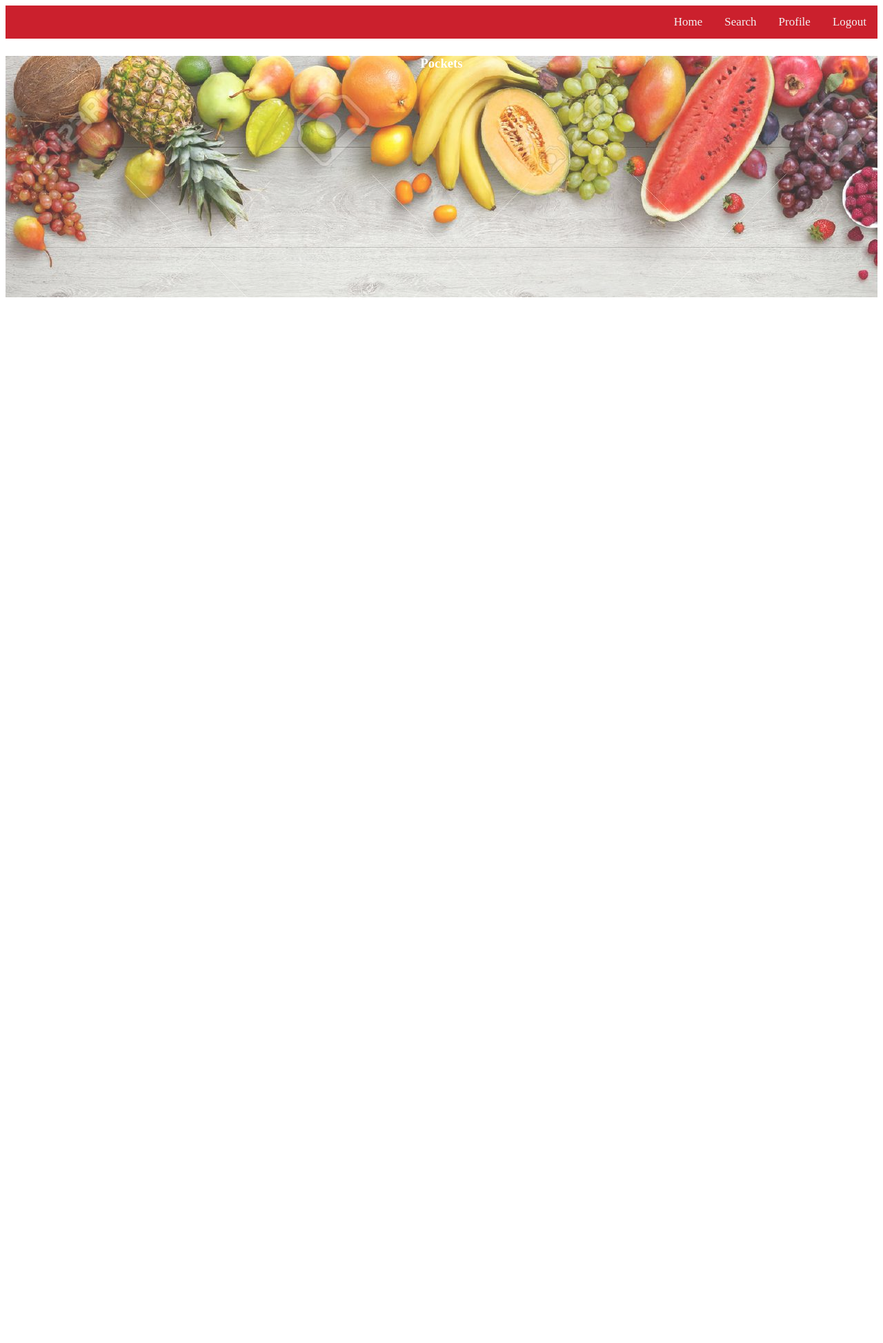
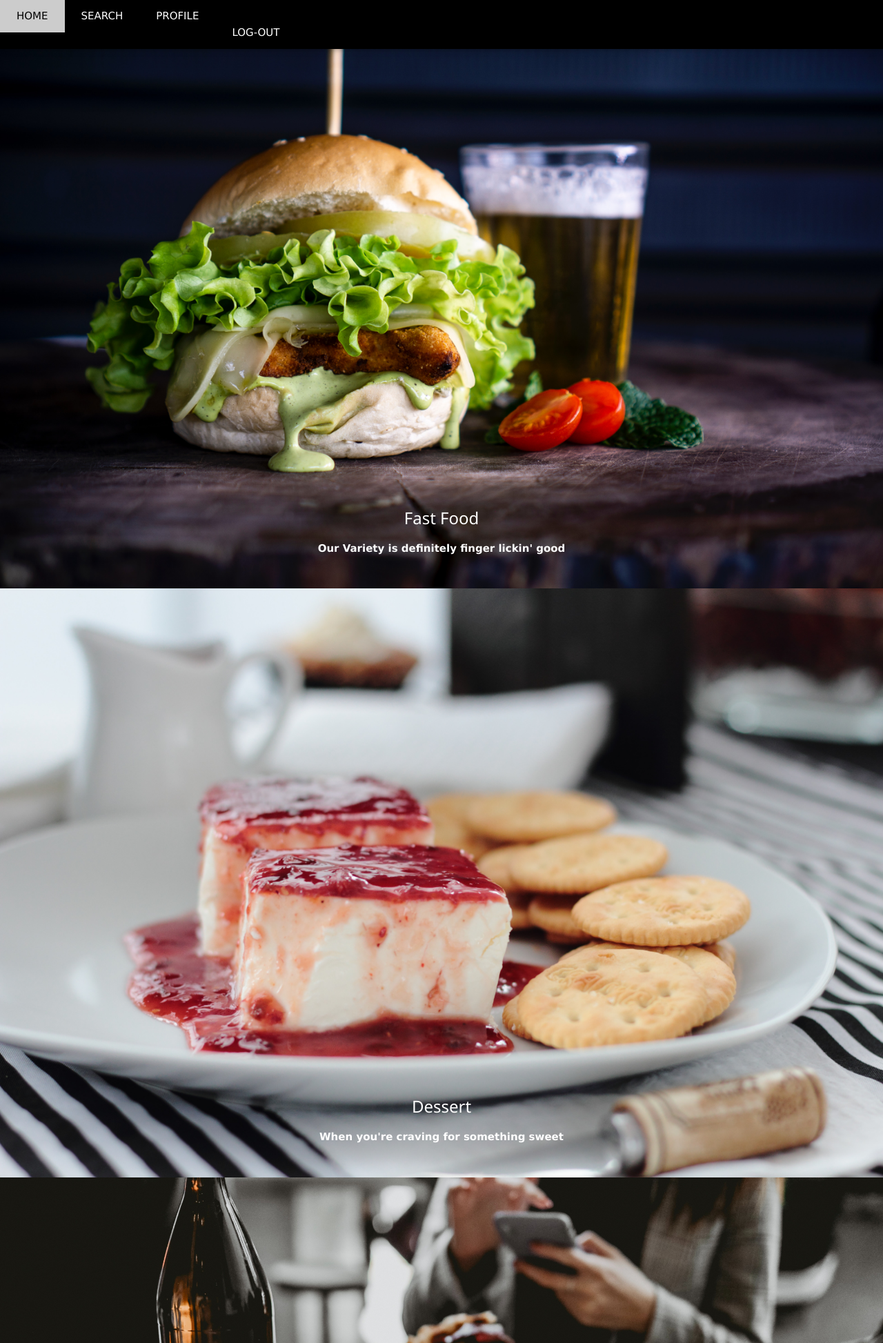
Before and after one commit to tejaskash/Food, a Flask app: template templates/dashboard.html in a window 1280 px wide. Shown: the top 1947 px of the page at 69% size. Before the commit the page ends 431 px from the top, so only its background shows below. Run offline with Flask 2, Linux system fonts and the light colour scheme; the template is opened without the code that fills it, so the values that code supplies are empty.

Commit message:
Last commit before dinner

```diff
--- a/templates/dashboard.html
+++ b/templates/dashboard.html
@@ -1,16 +1,17 @@
 <!DOCTYPE html>
 <html lang="en">
   <head>
-    <meta charset="UTF-8">
-    <meta name="viewport" content="width=device-width, initial-scale=1.0">
-    <meta http-equiv="X-UA-Compatible" content="ie=edge">
+    <meta charset="UTF-8" />
+    <meta name="viewport" content="width=device-width, initial-scale=1.0" />
+    <meta http-equiv="X-UA-Compatible" content="ie=edge" />
+    <link rel="stylesheet" href="https://www.w3schools.com/w3css/4/w3.css" />
     <title>Dashboard</title>
     <style>
-        .topnav{
-            background-color:#CB202D;
-            overflow:hidden;
+      .topnav {
+        background-color: #cb202d;
+        overflow: hidden;
       }
-        .topnav a{
+      .topnav a {
         float: right;
         color: #f2f2f2;
         text-align: center;
@@ -18,24 +19,26 @@
         text-decoration: none;
         font-size: 17px;
       }
-        .topnav a:hover{
+      .topnav a:hover {
         background-color: #ddd;
         color: black;
       }
-        .topnav a.active{
-            background-color: #4CAF50;
+      .topnav a.active {
+        background-color: #4caf50;
         color: white;
       }
-        body{
-            background-color:white;
+      body {
+        background-color: white;
       }
-        .pockets{
-            margin-top:25px;
-            background-color:#CB202D;
+      .pockets {
+        margin-top: 25px;
+        background-color: #cb202d;
         height: 350px;
         opacity: 0.8;
         filter: alpha(opacity=30);
-            background-image: url("../static/images/bg.jpg");
+      }
+      .logout{
+          float: right;
       }
     </style>
   </head>
@@ -46,14 +49,145 @@
           this.class="active";
       }
     </script>
-    <div class="topnav">
-            <a  href="/logout">Logout</a>
-            <a  href="/profile">Profile</a>
-            <a  href="/search">Search</a>
-            <a  href="#home">Home</a>
+    <div class="w3-top">
+      <div class="w3-bar w3-black w3-card">
+        <a
+          class="w3-bar-item w3-button w3-padding-large w3-hide-medium w3-hide-large w3-right"
+          href="javascript:void(0)"
+          onclick="myFunction()"
+          title="Toggle Navigation Menu"
+          ><i class="fa fa-bars"></i
+        ></a>
+        <a href="#" class="w3-bar-item w3-button w3-padding-large">HOME</a>
+        <a
+          href="/search"
+          class="w3-bar-item w3-button w3-padding-large w3-hide-small"
+          >SEARCH</a
+        >
+        <a
+          href="/profile"
+          class="w3-bar-item w3-button w3-padding-large w3-hide-small"
+          >PROFILE</a
+        >
+        <a
+          href="#"
+          class="w3-bar-item w3-button w3-padding-large w3-hide-small logout"
+          ></a
+        >
+        <a
+          href="#"
+          class="w3-bar-item w3-button w3-padding-large w3-hide-small logout"
+          ></a
+        >
+        <a
+          href="#"
+          class="w3-bar-item w3-button w3-padding-large w3-hide-small logout"
+          ></a
+        >
+        <a
+          href="#"
+          class="w3-bar-item w3-button w3-padding-large w3-hide-small logout"
+          ></a
+        >
+        <a
+          href="#"
+          class="w3-bar-item w3-button w3-padding-large w3-hide-small logout"
+          ></a
+        >
+        <a
+          href="#"
+          class="w3-bar-item w3-button w3-padding-large w3-hide-small logout"
+          ></a
+        >
+        <a
+          href="#"
+          class="w3-bar-item w3-button w3-padding-large w3-hide-small logout"
+          ></a
+        >
+        <a
+          href="#"
+          class="w3-bar-item w3-button w3-padding-large w3-hide-small logout"
+          ></a
+        >
+        <a
+          href="#"
+          class="w3-bar-item w3-button w3-padding-large w3-hide-small logout"
+          ></a
+        >
+        <a
+          href="#"
+          class="w3-bar-item w3-button w3-padding-large w3-hide-small logout"
+          ></a
+        >
+        <a
+          href="#"
+          class="w3-bar-item w3-button w3-padding-large w3-hide-small logout"
+          ></a
+        >
+        <a
+          href="#"
+          class="w3-bar-item w3-button w3-padding-large w3-hide-small logout"
+          ></a
+        >
+        <a
+          href="#"
+          class="w3-bar-item w3-button w3-padding-large w3-hide-small logout"
+          ></a
+        >
+        <a
+          href="#"
+          class="w3-bar-item w3-button w3-padding-large w3-hide-small logout"
+          ></a
+        >
+        <a
+          href="#"
+          class="w3-bar-item w3-button w3-padding-large w3-hide-small logout"
+          ></a
+        >
+
+        <a
+          href="/logout"
+          class="w3-bar-item w3-button w3-padding-large w3-hide-small logout"
+          ></a
+        >
+        <a
+          href="#"
+          class="w3-bar-item w3-button w3-padding-large w3-hide-small logout"
+          ></a
+        >
+        <a
+          href="#"
+          class="w3-bar-item w3-button w3-padding-large w3-hide-small logout"
+          ></a
+        >
+        <a
+          href="/logout"
+          class="w3-bar-item w3-button w3-padding-large w3-hide-small logout"
+          >LOG-OUT</a
+        >
         </div>
-    <div class="pockets">
-        <h3 style="text-align:center;color: white;">Pockets</h3>
+      </div>
+    </div>
+    <div class="mySlides w3-display-container w3-center">
+            <img src="../static/images/1.jpg" style="width:100%">
+            <div class="w3-display-bottommiddle w3-container w3-text-white w3-padding-32 w3-hide-small">
+              <h3>Fast Food</h3>
+              <p><b>Our Variety is definitely finger lickin' good</b></p>
+            </div>
+          </div>
+          <div class="mySlides w3-display-container w3-center">
+            <img src="../static/images/2.jpg" style="width:100%">
+            <div class="w3-display-bottommiddle w3-container w3-text-white w3-padding-32 w3-hide-small">
+              <h3>Dessert</h3>
+              <p><b>When you're craving for something sweet</b></p>
+            </div>
+          </div>
+          <div class="mySlides w3-display-container w3-center">
+            <img src="../static/images/3.jpg" style="width:100%">
+            <div class="w3-display-bottommiddle w3-container w3-text-white w3-padding-32 w3-hide-small">
+              <h3>Multi-Cuisine Restaurants</h3>
+              <p><b>Restaurants which serve all your mood-cravings</b></p>
+            </div>
           </div>
   </body>
 </html>
```
Also changed, not shown: templates/restaurant.html (+11 -13 lines), static/images/1.jpg (added), static/images/2.jpg (added), static/images/3.jpg (added). Lines whose indentation alone changed are shown as unchanged.
